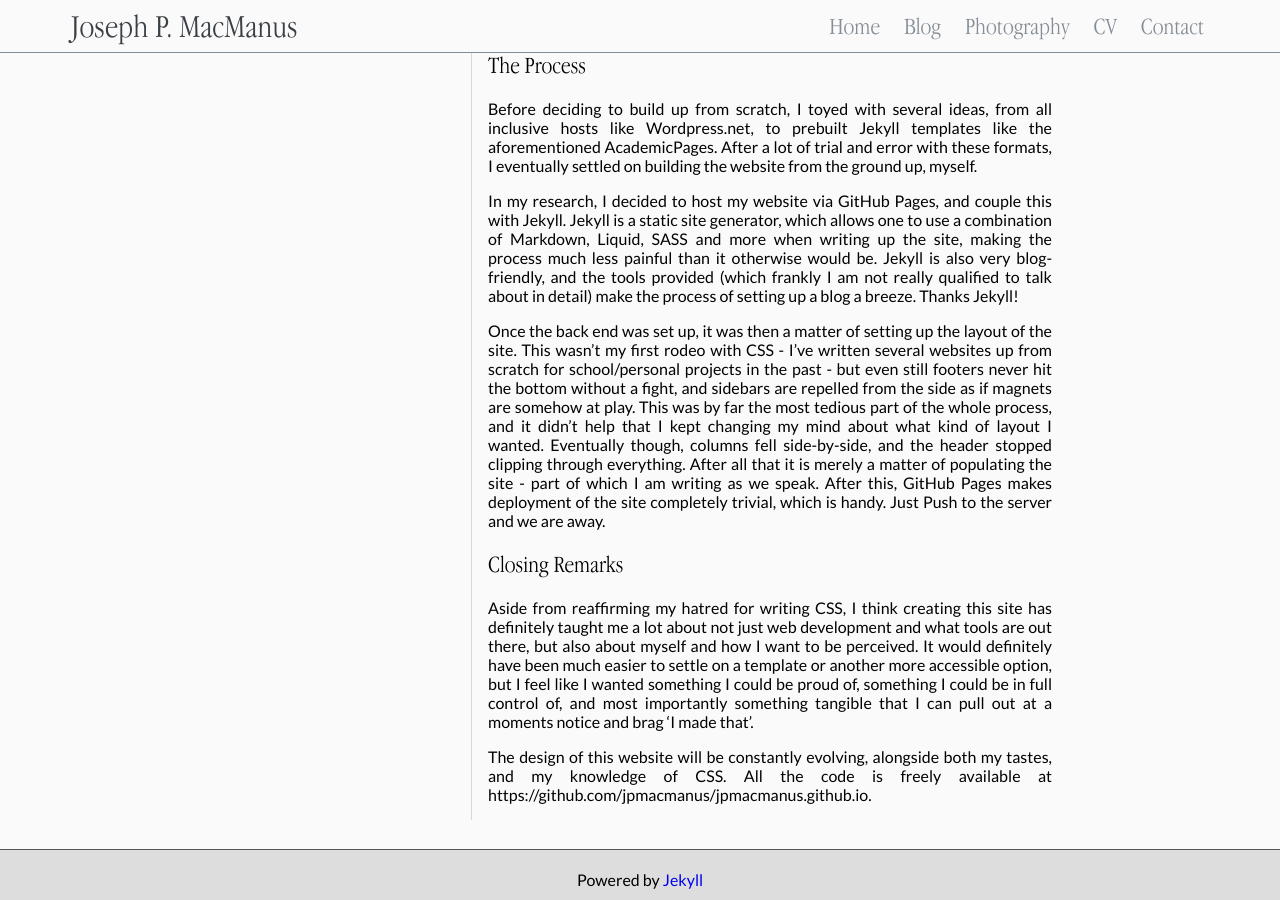
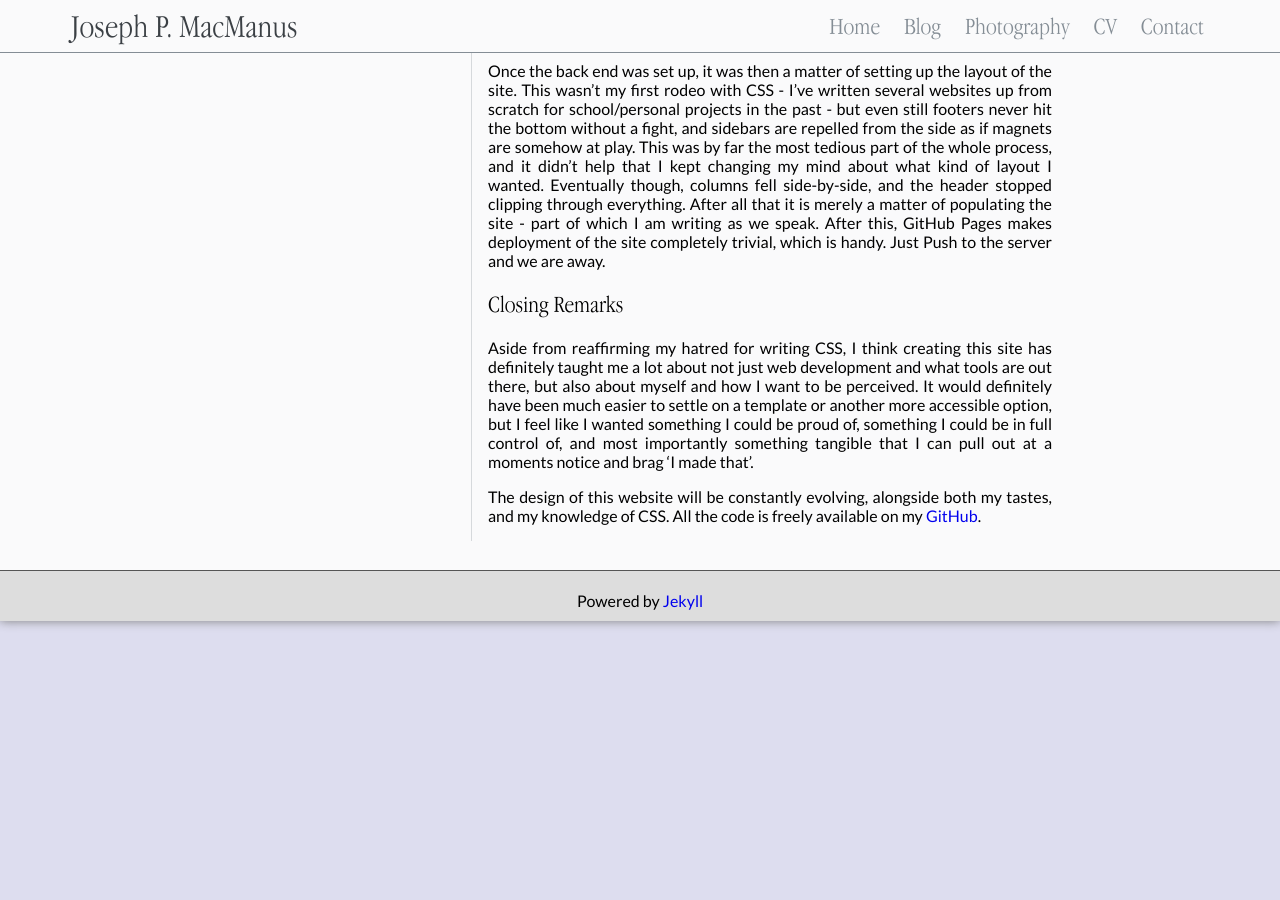
Before and after one commit to tiepdotme/jpmacmanus.me, a Jekyll site: the page built from _posts/2019-04-19-webdesign.md, in a window 1280 px wide and 900 px high, scrolled down 2375 px. Built offline with Jekyll 4.4.1, drawn with Linux system fonts in a browser that asks for light colours; formulas are drawn with MathJax 3.

Commit message:
Added readme

```diff
--- a/_posts/2019-04-19-webdesign.md
+++ b/_posts/2019-04-19-webdesign.md
@@ -19,9 +19,9 @@
 My personal decade of choice, in terms of design, would have to be the 80s. I don't mean the crazy, neon, over-the-top word-art you see passed around as "retro 80s vibes", I'm talking about the clean, confident, and understated tech advertising of the era. Here are some examples of what I'm talking about:
 
 <p float="left">
-  <img src="{{site.baseurl}}/assets/images/blog/webdesign/image1.jpg" width="33%" />
-  <img src="{{site.baseurl}}/assets/images/blog/webdesign/image2.jpg" width="33%" />
-  <img src="{{site.baseurl}}/assets/images/blog/webdesign/image3.jpg" width="33%" />
+  <img src="{{site.baseurl}}/assets/images/blog/webdesign/image1.jpg" width="32%" />
+  <img src="{{site.baseurl}}/assets/images/blog/webdesign/image2.jpg" width="32%" />
+  <img src="{{site.baseurl}}/assets/images/blog/webdesign/image3.jpg" width="32%" />
 </p>
 
 As a 'genre', if you can call it that, I think that it's aged remarkably well. A combination of the sleekness of the overall look, the professional black-on-white simplicity and the unique serif fonts which seem to have fallen out of usage. Couple this with 80s fashion and charm, which is finally making it's way back into the public eye as 'vintage', we have an incredible design rhetoric which holds up today almost arguably more than it did back when it was conceived. A key player in this style of graphic was Apple, who's typography permeates this website through the font *Apple Garamond*.
@@ -51,4 +51,4 @@
 
 Aside from reaffirming my hatred for writing CSS, I think creating this site has definitely taught me a lot about not just web development and what tools are out there, but also about myself and how I want to be perceived. It would definitely have been much easier to settle on a template or another more accessible option, but I feel like I wanted something I could be proud of, something I could be in full control of, and most importantly something tangible that I can pull out at a moments notice and brag 'I made that'.
 
-The design of this website will be constantly evolving, alongside both my tastes, and my knowledge of CSS. All the code is freely available at https://github.com/jpmacmanus/jpmacmanus.github.io.
+The design of this website will be constantly evolving, alongside both my tastes, and my knowledge of CSS. All the code is freely available on my [GitHub](https://github.com/jpmacmanus/jpmacmanus.github.io).
```
Also changed, not shown: README.md (added).
